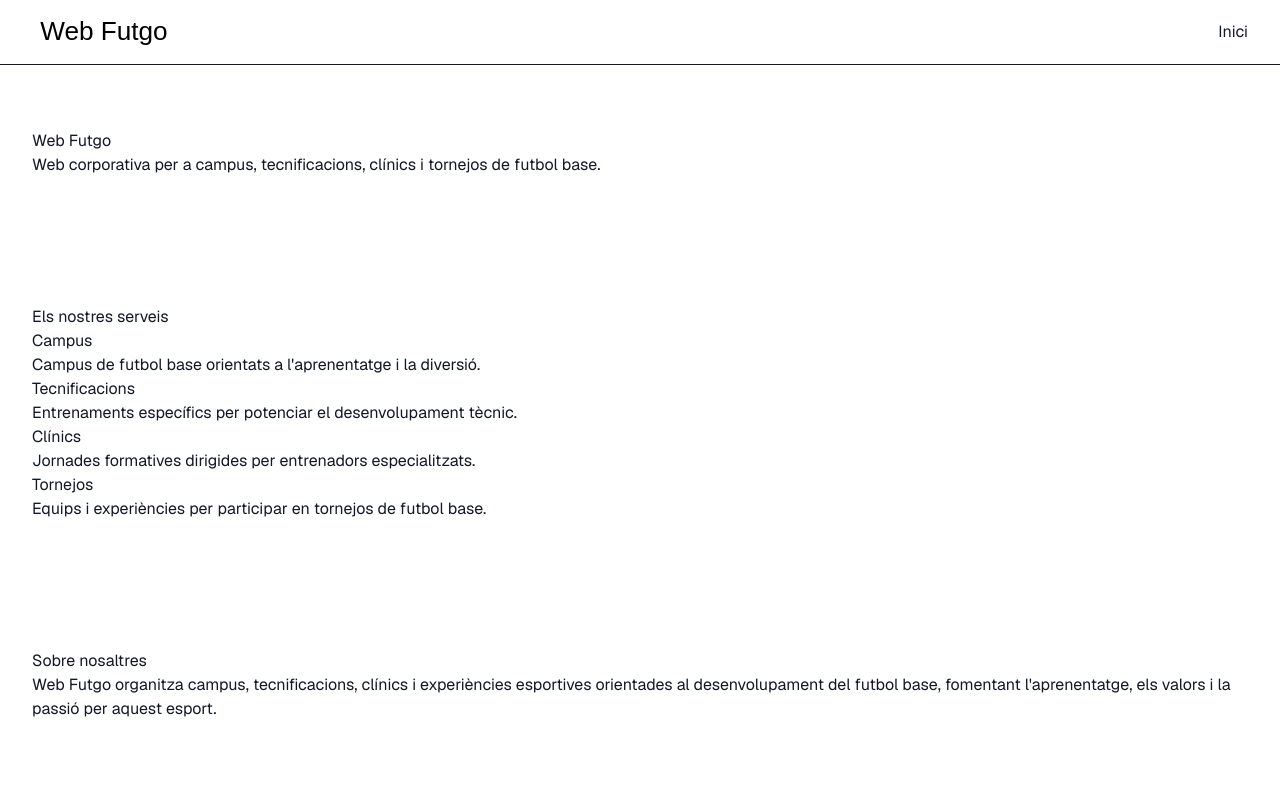
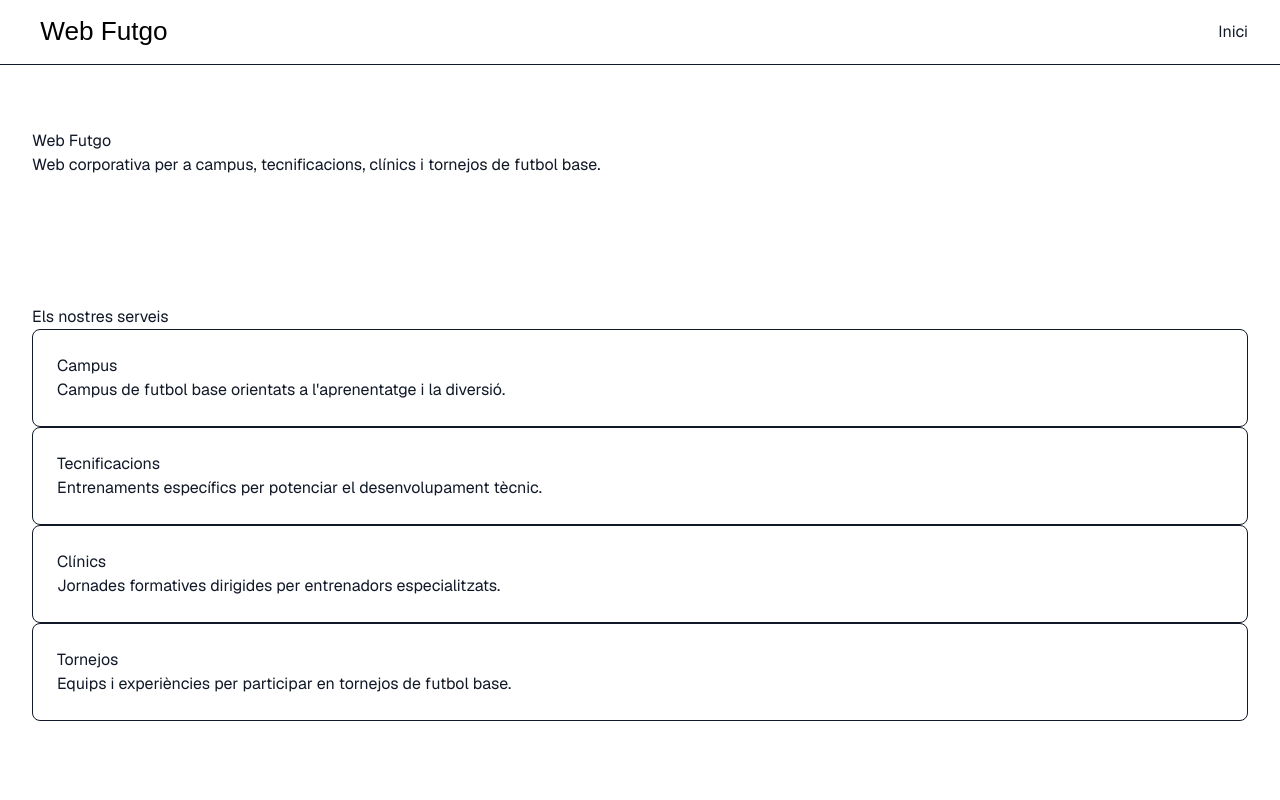
Before and after one commit to PerePonsPons/web-futgo, a Next.js app: page / in a window 1280 px wide. Shown: the top 800 px of the page. Built offline with nearby package versions, Linux system fonts and the light colour scheme.

Commit message:
refactor: use card component in services section

```diff
--- a/components/sections/services-section.tsx
+++ b/components/sections/services-section.tsx
@@ -1,6 +1,7 @@
 import { services } from "@/content";
 import { Container } from "@/components/ui/container";
 import { Section } from "@/components/ui/section";
+import { Card } from "@/components/ui/card";
 
 export function ServicesSection() {
   return (
@@ -8,12 +9,14 @@ export function ServicesSection() {
       <Container>
         <h2>Els nostres serveis</h2>
 
-        <ul>
+        <ul className="space-y-6 list-none p-0">
           {services.map((service) => (
             <li key={service.id}>
-              <h3>{service.title}</h3>
+              <Card>
+                <h3>{service.title}</h3>
 
-              <p>{service.description}</p>
+                <p>{service.description}</p>
+              </Card>
             </li>
           ))}
         </ul>
```
